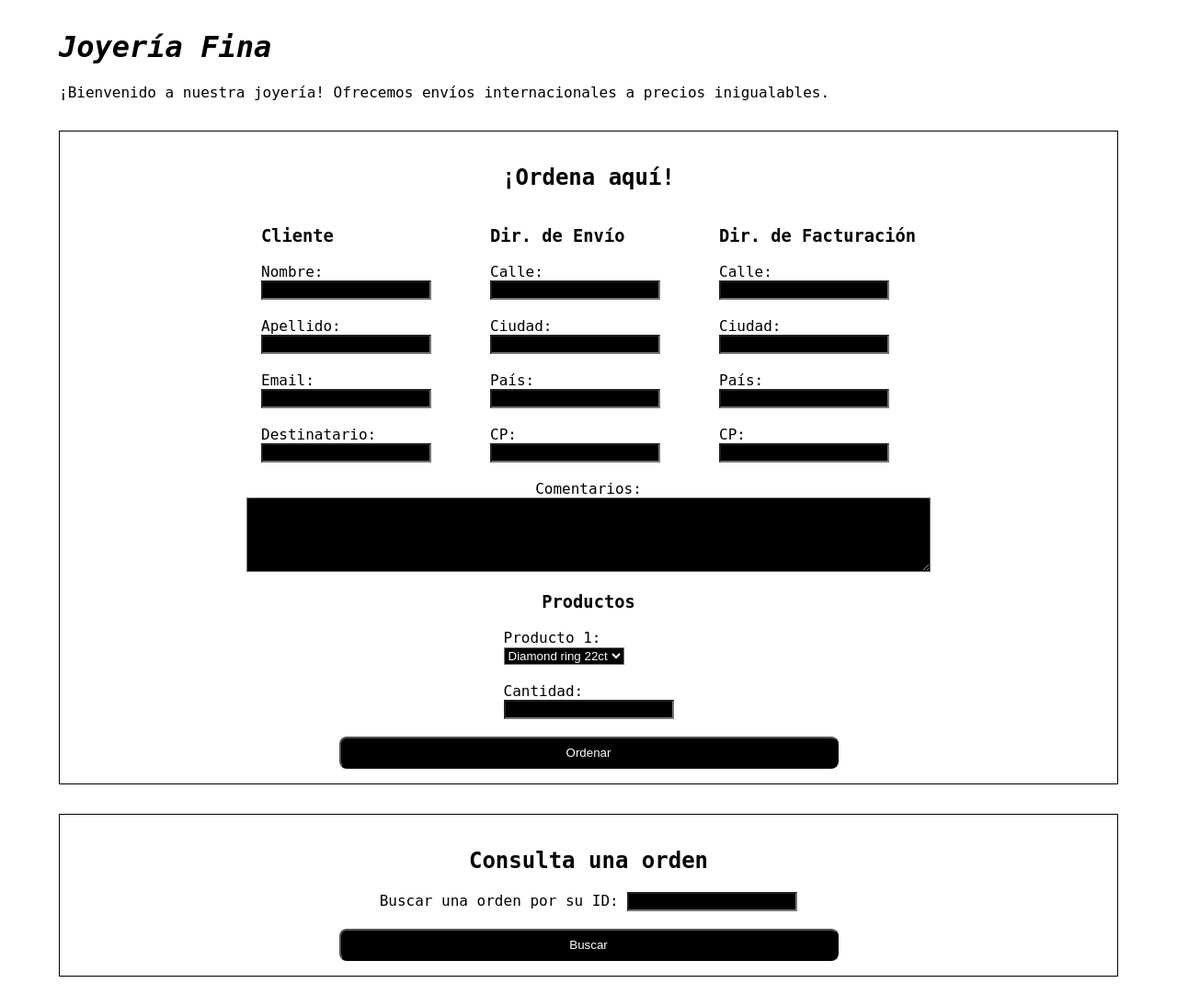
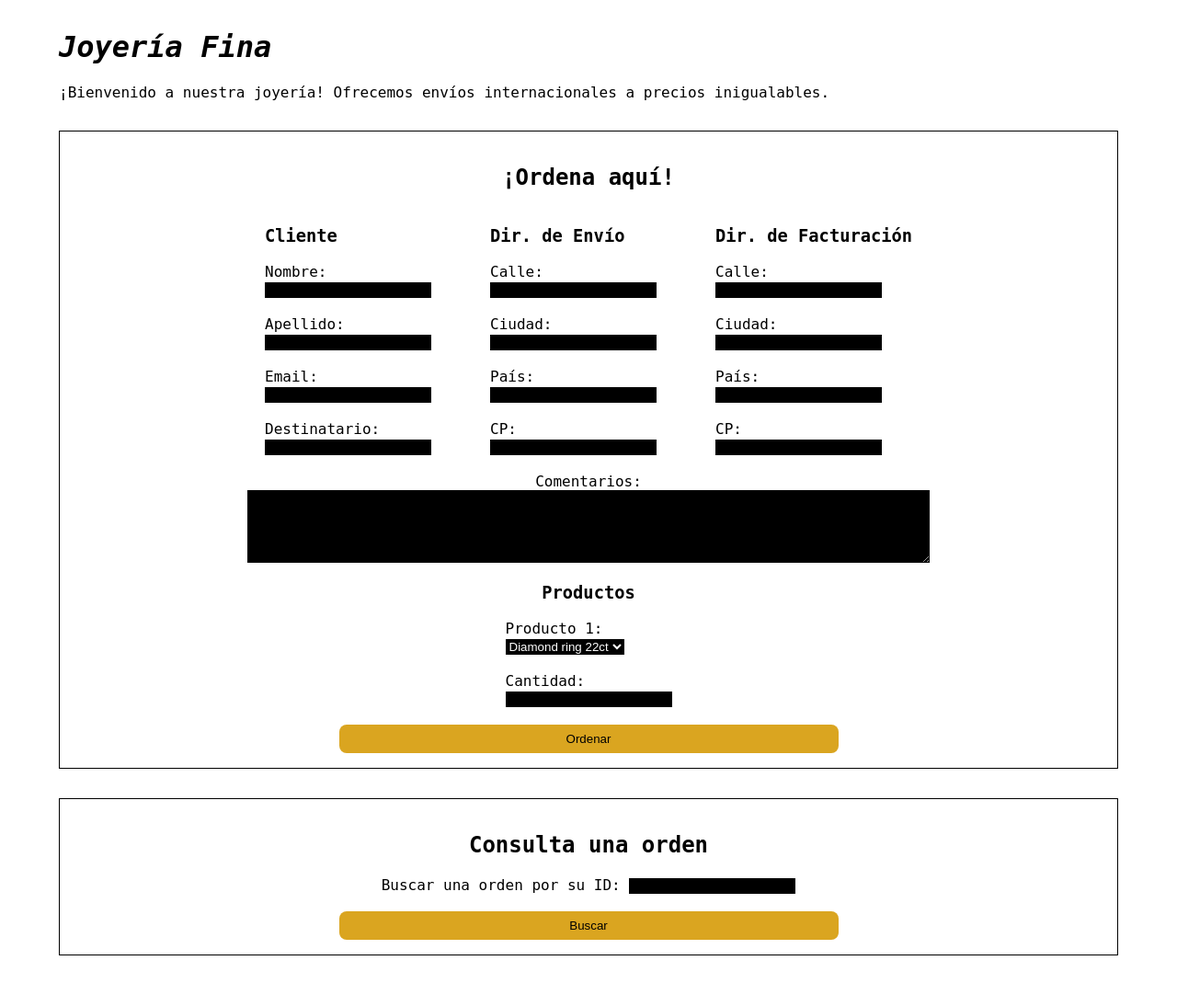
Before and after one commit to edu-flores/jewelry-database, a Flask app: page / in a window 1280 px wide. Shown: the whole page at 92% size. After the commit the page ends 1039 px from the top, so only its background shows below. Run offline with Flask 3, Linux system fonts and the light colour scheme; some libraries are stand-ins or nearby versions.

Commit message:
new colors

```diff
--- a/static/style.css
+++ b/static/style.css
@@ -4,9 +4,10 @@ body {
 }
 
 button {
-    background-color: #000000;
-    color: white;
+    background-color: goldenrod;
+    color: black;
     border-radius: 0.5rem;
+    border: 0;
     padding: 0.5rem 1rem;
     cursor: pointer;
     width: 50%;
@@ -19,6 +20,7 @@ button:active {
 input, textarea, select {
     background-color: black;
     color: white;
+    border: 0;
 }
 
 .form-div {
```
